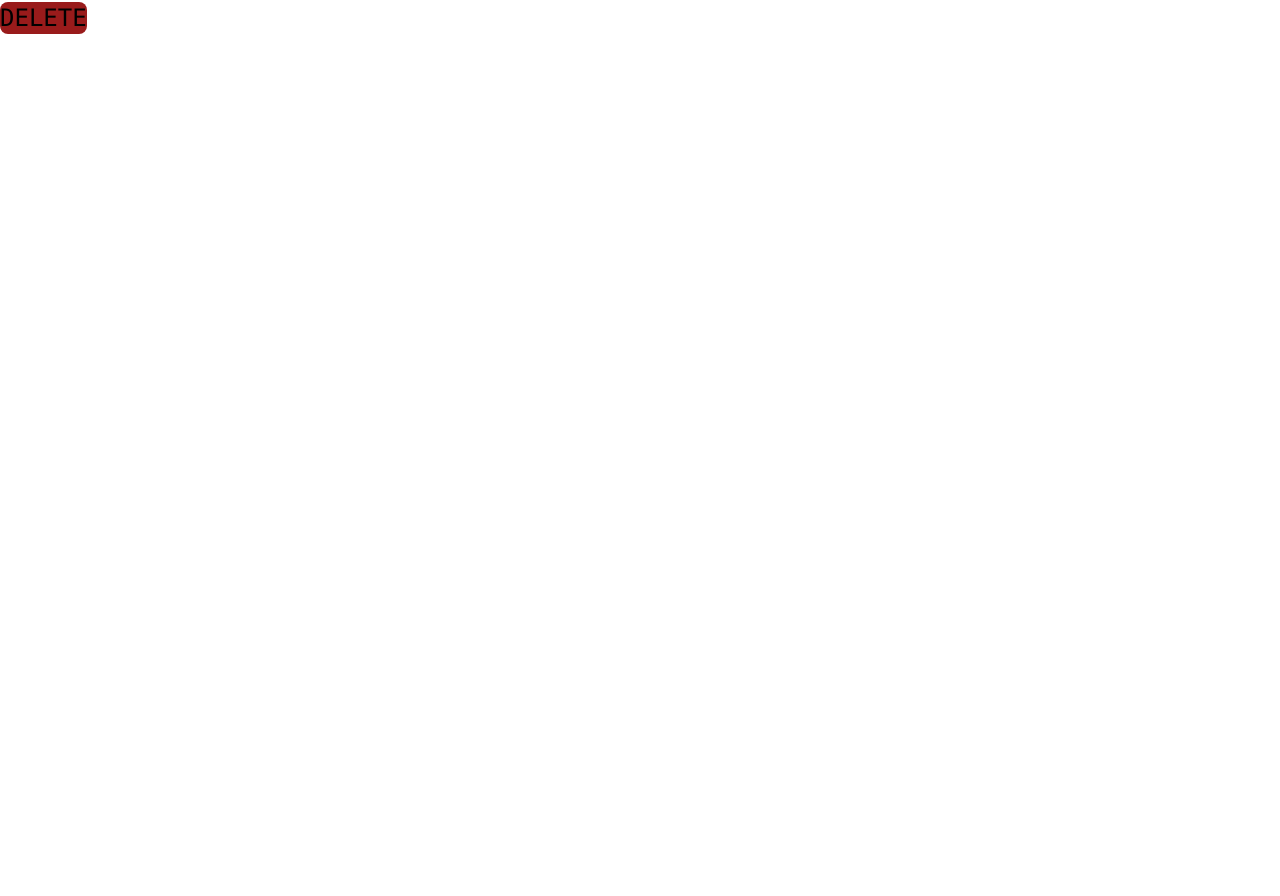
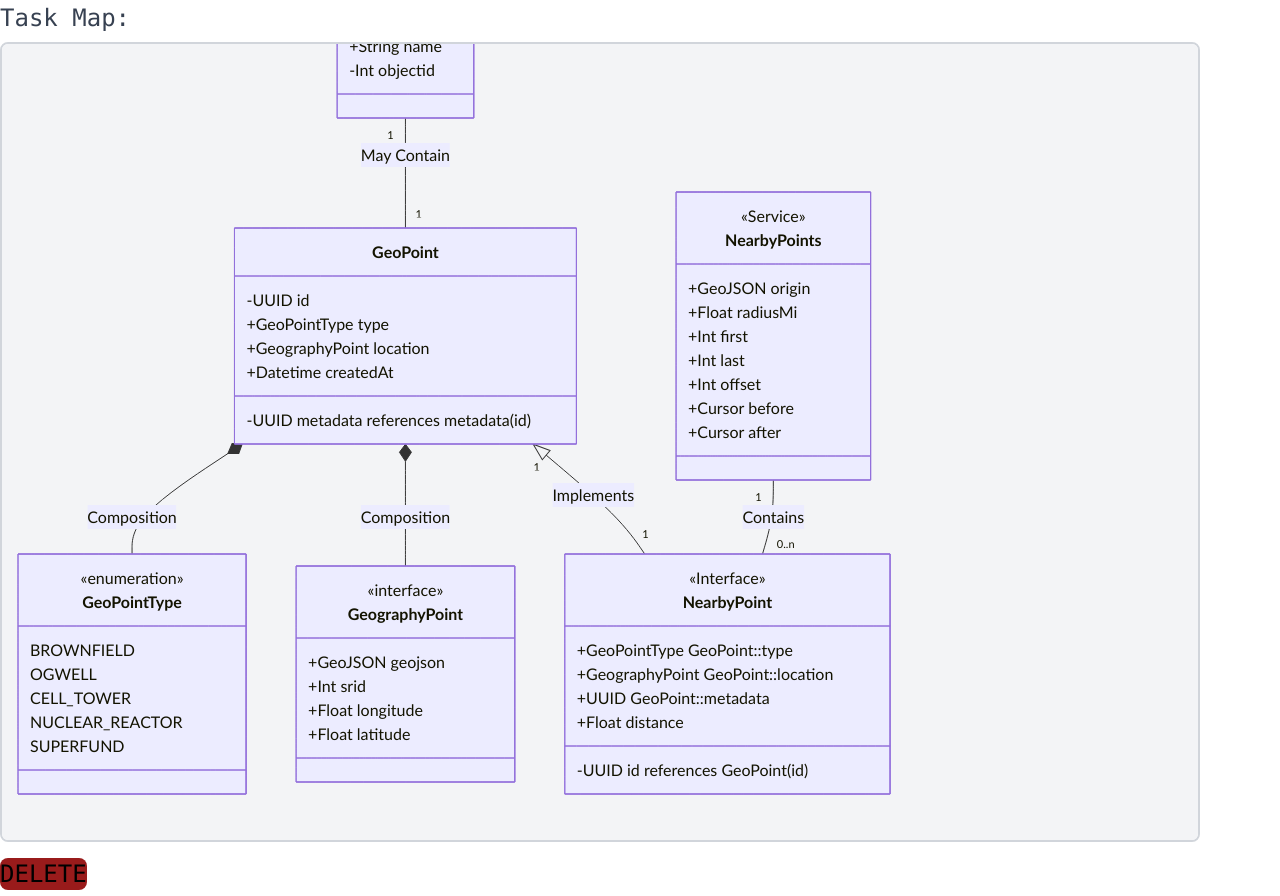
Before and after one commit to lobstera9/taskmeister, a React (Create React App) app: page /taskview/1 in a window 1280 px wide. Shown: the part 1018-1914 px from the top of the page. Before the commit the page ends 1052 px from the top, so only its background shows below. Built offline with nearby package versions, Linux system fonts and the light colour scheme.

Commit message:
Mermaid component added

```diff
--- a/package.json
+++ b/package.json
@@ -7,6 +7,7 @@
     "@heroicons/react": "^2.2.0",
     "cra-template": "1.2.0",
     "marked": "^15.0.4",
+    "mermaid": "^11.4.1",
     "prismjs": "^1.29.0",
     "react": "^19.0.0",
     "react-dom": "^19.0.0",
--- a/src/Constants.js
+++ b/src/Constants.js
@@ -8,7 +8,8 @@ export const compCss = new Map([
   ['btnImport',"bg-blue-500 p-2 text-white font-semibold py-2 px-4 rounded-md hover:bg-blue-600 focus:outline-none focus:ring-2 focus:ring-blue-400"],
   ['btnNew',"bg-gray-900 text-white p-2 rounded hover:bg-gray-600"],
   ['btnClear',"bg-red-500 text-white p-2 rounded hover:bg-gray-600"],
-  ['btnEdit',"h-5 w-5 text-lime-100 bg-gray-900 rounded-lg"]
+  ['btnEdit',"h-5 w-5 text-lime-100 bg-gray-900 rounded-lg"],
+  ['overflow-content',"border-2 border-gray-300 h-[800px] w-[1200px] overflow-auto flex items-center space-x-4 mb-4 p-2 rounded-lg bg-gray-100 hover:bg-gray-200 transition-all duration-300"]
 ])
 
 export const getCss = (name)=>{
--- a/src/Form.jsx
+++ b/src/Form.jsx
@@ -39,6 +39,7 @@ const Form=()=>{
       'description':task.description,
       'priority':task.priority,
       'status':task.status,
+      'diagram':null,
       'domain_name':task.domain_name
     }
     addData(data,getStoreName('task_store'));
--- /dev/null
+++ b/src/Mermaid.jsx
@@ -0,0 +1,22 @@
+import mermaid from 'mermaid';
+import React, { useEffect,useRef } from 'react';
+
+const Mermaid =({chart})=>{
+  const mermaidRef = useRef(null);
+  useEffect(()=>{
+    if(mermaidRef.current){
+      mermaid.initialize({
+        startOnLoad:true,
+        theme:'default'
+      });
+      mermaid.contentLoaded();
+      const mermaidElement = mermaidRef.current;
+      mermaidElement.style.width = "100%";  // Make it 100% width
+      mermaidElement.style.height = "1000px";
+    }
+  },[chart]);
+  return (<div ref={mermaidRef} className="mermaid">
+      {chart}
+    </div>)
+}
+export default Mermaid;
--- a/src/TaskView.jsx
+++ b/src/TaskView.jsx
@@ -7,8 +7,10 @@ import { SignalIcon } from '@heroicons/react/24/solid';
 import { getById,deleteDataById,updateData,getAllData } from './Dao.js';
 import { getStoreName } from './DaoConst.js';
 import { useNavigate } from 'react-router-dom';
+import { getCss } from './Constants.js';
 import Markdown from './Markdown';
 import MarkdownRenderer from './MarkdownRenderer';
+import Mermaid from './Mermaid';
 
 const TaskView=()=>{
   const navigate = useNavigate();
@@ -84,6 +86,60 @@ const TaskView=()=>{
     //var rowCss = "flex items-center space-x-4 mb-4";
     var rowCss = "flex items-center space-x-4 mb-4 p-2 rounded-lg bg-gray-100 hover:bg-gray-200 transition-all duration-300";
     var labels = "block text-large font-medium text-gray-700 mb-2";
+    var diagram =`
+classDiagram
+class GeoPointType {
+ <<enumeration>>
+  BROWNFIELD
+  OGWELL
+  CELL_TOWER
+  NUCLEAR_REACTOR
+  SUPERFUND
+}
+class GeoPoint {
+  -UUID id
+  +GeoPointType type
+  +GeographyPoint location
+  -UUID metadata references metadata(id)
+  +Datetime createdAt
+}
+class GeographyPoint {
+  <<interface>>
+  +GeoJSON geojson
+  +Int srid
+  +Float longitude
+  +Float latitude
+}
+class NearbyPoint {
+ <<Interface>>
+  -UUID id references GeoPoint(id)
+  +GeoPointType GeoPoint::type
+  +GeographyPoint GeoPoint::location
+  +UUID GeoPoint::metadata
+  +Float distance
+}
+class NearbyPoints {
+<<Service>>
+  +GeoJSON origin
+  +Float radiusMi
+  +Int first
+  +Int last
+  +Int offset
+  +Cursor before
+  +Cursor after
+}
+class Hotel {
+ -UUID id
++String name
+-Int objectid
+}
+GeoPoint *-- GeoPointType: Composition
+GeoPoint *-- GeographyPoint: Composition
+GeoPoint "1" <|-- "1" NearbyPoint: Implements
+NearbyPoints "1" -- "0..n"NearbyPoint: Contains
+Hotel "1" -- "1" GeoPoint: May Contain
+
+    `;
     return(<>
       <button onClick={handleBack}><ChevronLeftIcon className={backBtnCss}/></button>
       <div className={rowCss}><div className={labels}>Title:</div>{!titleEdit?<>{task?.title}<PencilIcon onClick={handleTitleEdit} className={editBtnCss}/></>:<><input type='text' className="border border-gray-300" value={task.title} name='title' onChange={handleChange} placeholder='enter title'/><SignalIcon onClick={handleTitleEdit} className={editBtnCss}/></>}</div>
@@ -102,6 +158,7 @@ const TaskView=()=>{
       <div className={rowCss}><div className={labels}>Task Creation date:</div> {formatDateTime(task?.created_at)}</div>
       <div className={rowCss}><div className={labels}>In Progress date:</div>{formatDateTime(task?.in_progress_at)}</div>
       <div className={rowCss}><div className={labels}>Completion Date:</div>{formatDateTime(task?.completed_at)}</div>
+      <div><div className={labels}>Task Map:</div></div><div className={getCss('overflow-content')}><Mermaid chart={diagram}/></div>
       <button className="bg-red-800 rounded-lg" onClick={handleDelete}>DELETE</button>
       </>);
 }
```
Also changed, not shown: 1 other file (tests, documents, lock files or other folders).
